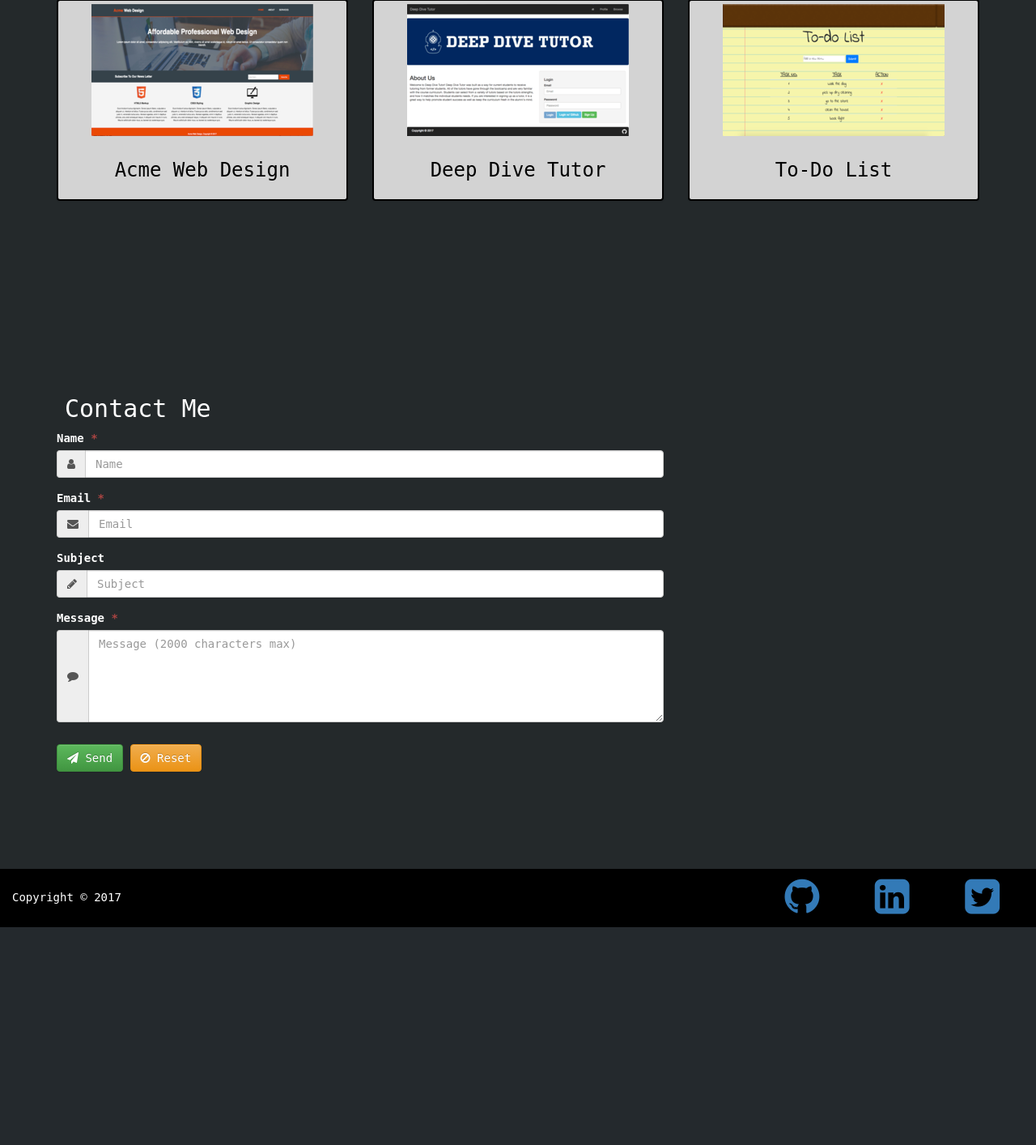
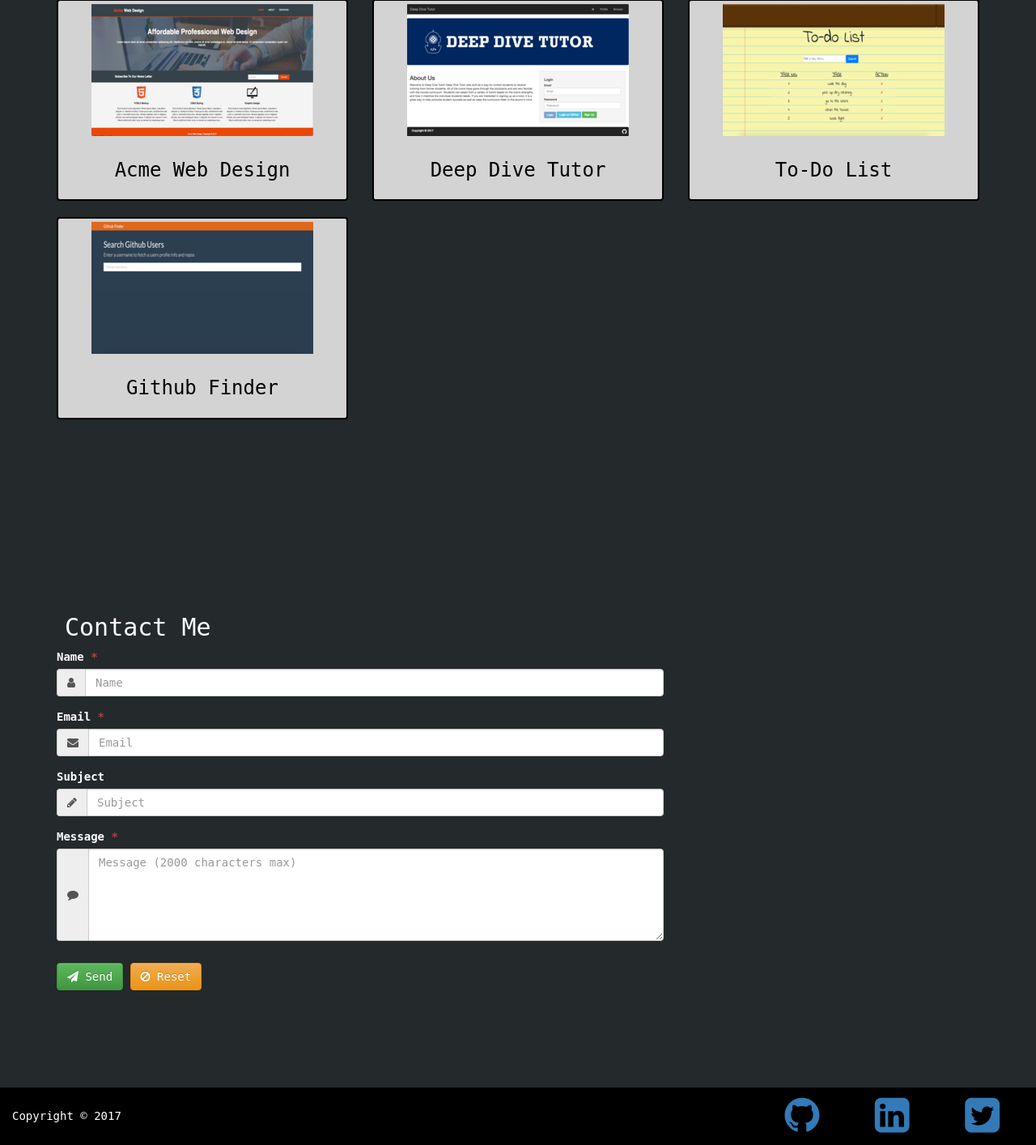
Before and after one commit to djackreuter/jack-reuter-pwp, a PHP site: page / in a window 1280 px wide. Shown: the part 1437-2851 px from the top of the page at 81% size. Before the commit the page ends 2582 px from the top, so only its background shows below. Run offline with PHP 8.4, Linux system fonts and the light colour scheme; some libraries are stand-ins or nearby versions.

Commit message:
added github finder app to portfolio

```diff
--- a/public_html/index.php
+++ b/public_html/index.php
@@ -172,6 +172,18 @@
 							</div><!-- /.thumbnail -->
 						</div><!-- /.col-sm-6 col-md-4 -->
 					</div><!-- /.row -->
+					<!-- New Row -->
+					<div class="row">
+						<div class="col-sm-6 col-md-4">
+							<div class="thumbnail">
+								<a href="https://githubfinder.jackreuter
+								.com" target="_blank"><img src="images/github-finder-small.png" alt="github finder"/></a>
+								<div class="caption">
+									<h3>Github Finder</h3>
+								</div><!-- /.caption -->
+							</div><!-- /.thumbnail -->
+						</div><!-- /.col-sm-6 col-md-4 -->
+					</div><!-- /.row -->
 				</div><!-- /. container projects -->
 			</section>
 			<section id="contact">
```
Also changed, not shown: public_html/images/github-finder-small.png (added).
